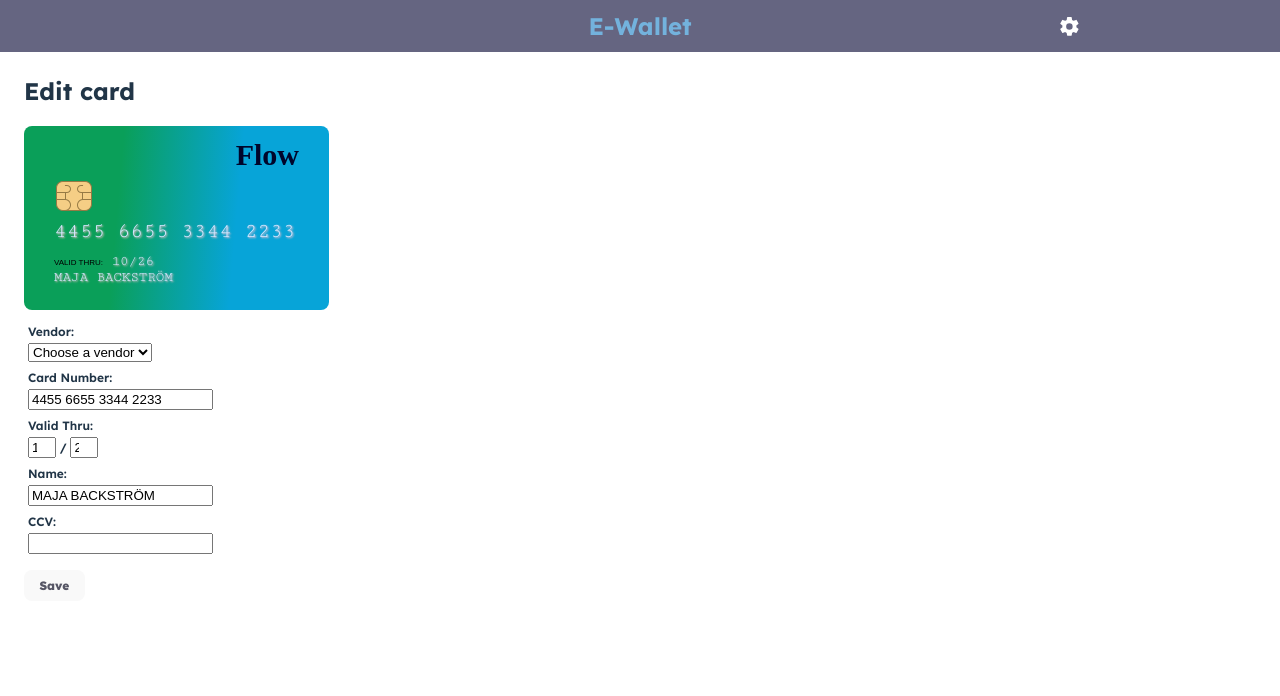
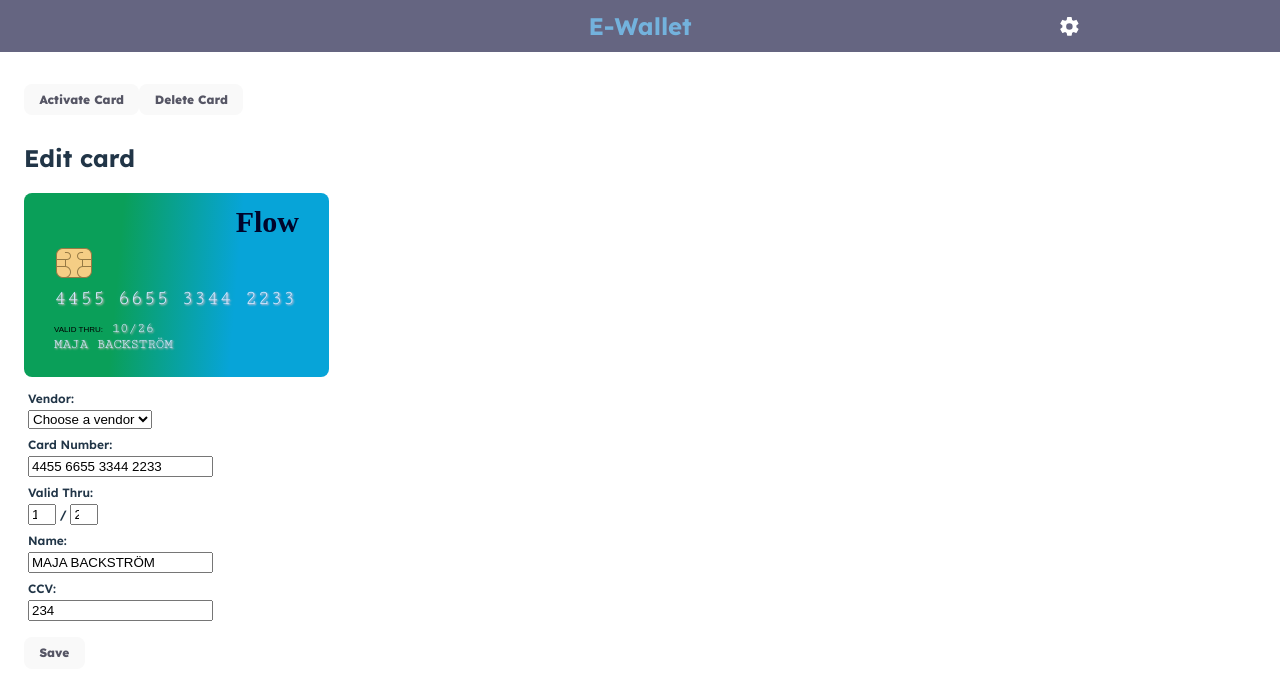
Before and after one commit to sirisab/E-Wallet, a React (Vite) app: page /card/54 in a window 1280 px wide. Shown: the top 696 px of the page. Built offline with nearby package versions, Linux system fonts and the light colour scheme; a web font is replaced by a local one.

Commit message:
adds functionality for updating cards on editcardpage

```diff
--- a/src/components/CardForm.jsx
+++ b/src/components/CardForm.jsx
@@ -98,7 +98,6 @@ function CardForm({ initialCardData, onSubmit }) {
               required
             ></input>
           </p>
-
           <button type='submit'>
             {location.pathname === '/addcard' ? 'Add card' : 'Save'}
           </button>
--- a/src/features/card/Card.jsx
+++ b/src/features/card/Card.jsx
@@ -31,7 +31,7 @@ const Card = (
         <div className={styles.validThru}>
           <span>VALID THRU:</span> {validThruMonth}/{validThruYear}
         </div>
-        <div className={styles.name}>{cardHolder}</div>
+        <div className={styles.cardHolder}>{cardHolder}</div>
       </div>
     </div>
   );
--- a/src/features/card/Card.module.css
+++ b/src/features/card/Card.module.css
@@ -52,7 +52,7 @@
   }
 }
 
-.name {
+.cardHolder {
   text-align: left;
   font-size: 14px;
   text-shadow: 1px 1px 2px pink;
--- a/src/features/card/cardSlice.js
+++ b/src/features/card/cardSlice.js
@@ -14,6 +14,7 @@ const cardSlice = createSlice({
         cardHolder: 'KLARA BACKSTRÖM',
         vendor: 'Kopachromia',
         active: true,
+        ccv: 123,
       },
       {
         id: 54,
@@ -24,6 +25,7 @@ const cardSlice = createSlice({
         cardHolder: 'MAJA BACKSTRÖM',
         vendor: 'Flow',
         active: false,
+        ccv: 234,
       },
     ],
   },
@@ -45,9 +47,20 @@ const cardSlice = createSlice({
         ),
       };
     },
+    activateCard: (state, action) => {
+      return {
+        ...state,
+        cards: state.cards.map((card) => {
+          return card.id === action.payload.id
+            ? { ...card, active: true }
+            : { ...card, active: false };
+        }),
+      };
+    },
   },
 });
 
 export default cardSlice.reducer;
 
-export const { addCard, deleteCard, updateCard } = cardSlice.actions;
+export const { activateCard, addCard, deleteCard, updateCard } =
+  cardSlice.actions;
--- a/src/routes/EditCardPage.jsx
+++ b/src/routes/EditCardPage.jsx
@@ -1,9 +1,10 @@
 import { useDispatch, useSelector } from 'react-redux';
-import { useState } from 'react';
-import { updateCard } from '../features/card/cardSlice';
+
+import { activateCard, updateCard } from '../features/card/cardSlice';
 import { useNavigate, useParams } from 'react-router-dom';
 import { validateCardData } from '../utils/helper';
 import CardForm from '../components/CardForm';
+import { deleteCard } from '../features/card/cardSlice';
 
 function EditCardPage() {
   const dispatch = useDispatch();
@@ -13,9 +14,20 @@ function EditCardPage() {
 
   let cardData = cards.find((card) => card.id == cardId);
 
+  const handleDelete = () => {
+    if (confirm('Delete card?')) {
+      dispatch(deleteCard(cardData.id));
+      navigate('/');
+    }
+  };
+
+  const handleActivate = () => {
+    dispatch(activateCard(cardData));
+    alert('Card was activated!');
+    navigate('/');
+  };
+
   const handleUpdateCard = (cardData) => {
-    // event.preventDefault();
-
     const error = validateCardData(cardData);
 
     if (!error) {
@@ -30,6 +42,17 @@ function EditCardPage() {
 
   return (
     <main>
+      <button id='activateBtn' onClick={handleActivate}>
+        Activate Card
+      </button>
+      <button
+        id='deleteBtn'
+        onClick={() => {
+          handleDelete();
+        }}
+      >
+        Delete Card
+      </button>
       <h2>Edit card</h2>
       <CardForm initialCardData={cardData} onSubmit={handleUpdateCard} />
     </main>
--- a/src/utils/helper.js
+++ b/src/utils/helper.js
@@ -1,6 +1,5 @@
 export function validateCardData(data) {
   let removeSpacesInput = data.cardNumber.replace(/ /g, '');
-  console.log(removeSpacesInput);
   //   Fältets kortnummer måste innehålla 16 siffror.
   if (removeSpacesInput.length !== 16) {
     return `Card number must consist of 16 digits`;
```
Also changed, not shown: src/routes/StartPage.jsx (+19 -18 lines).
